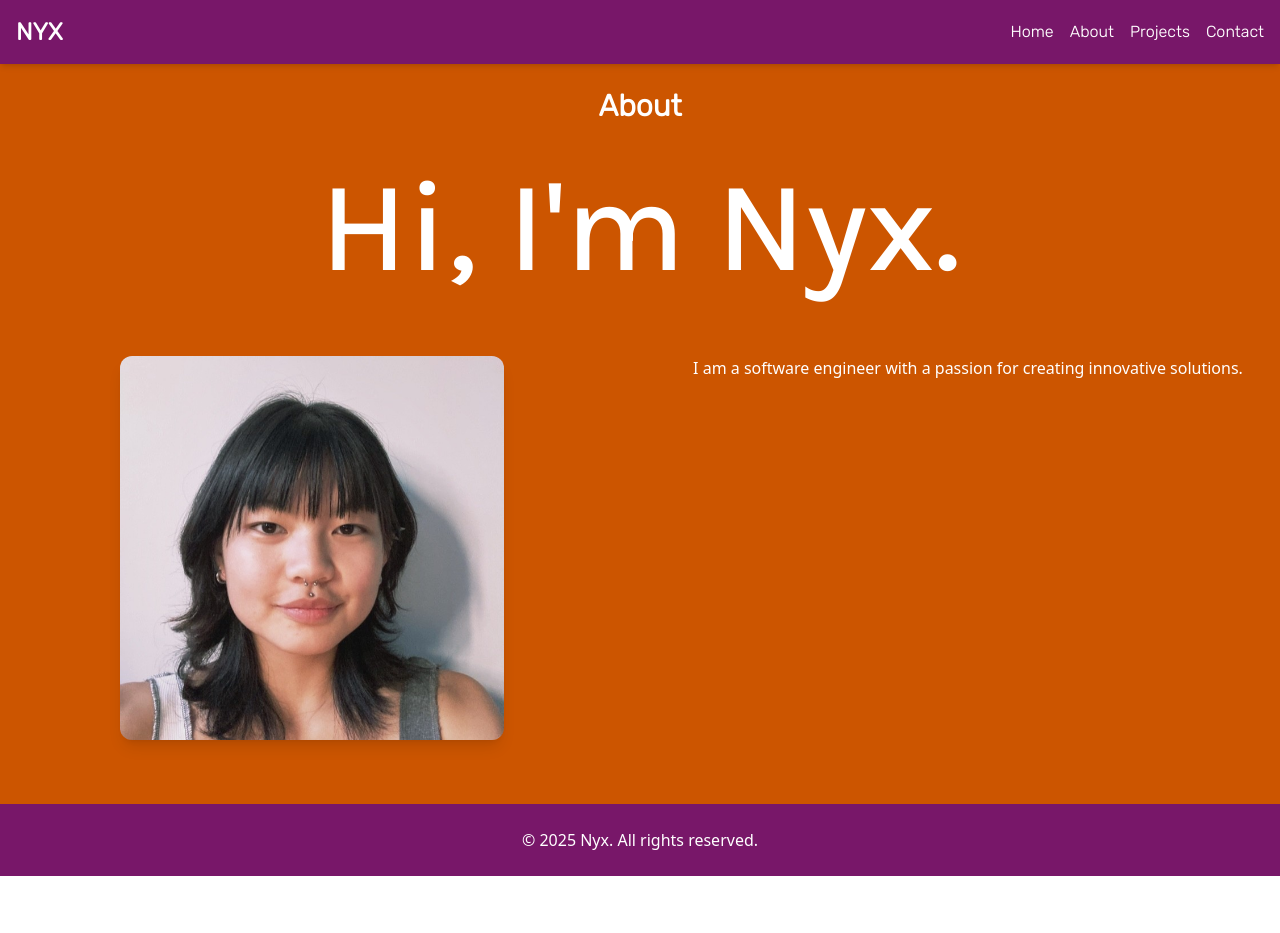
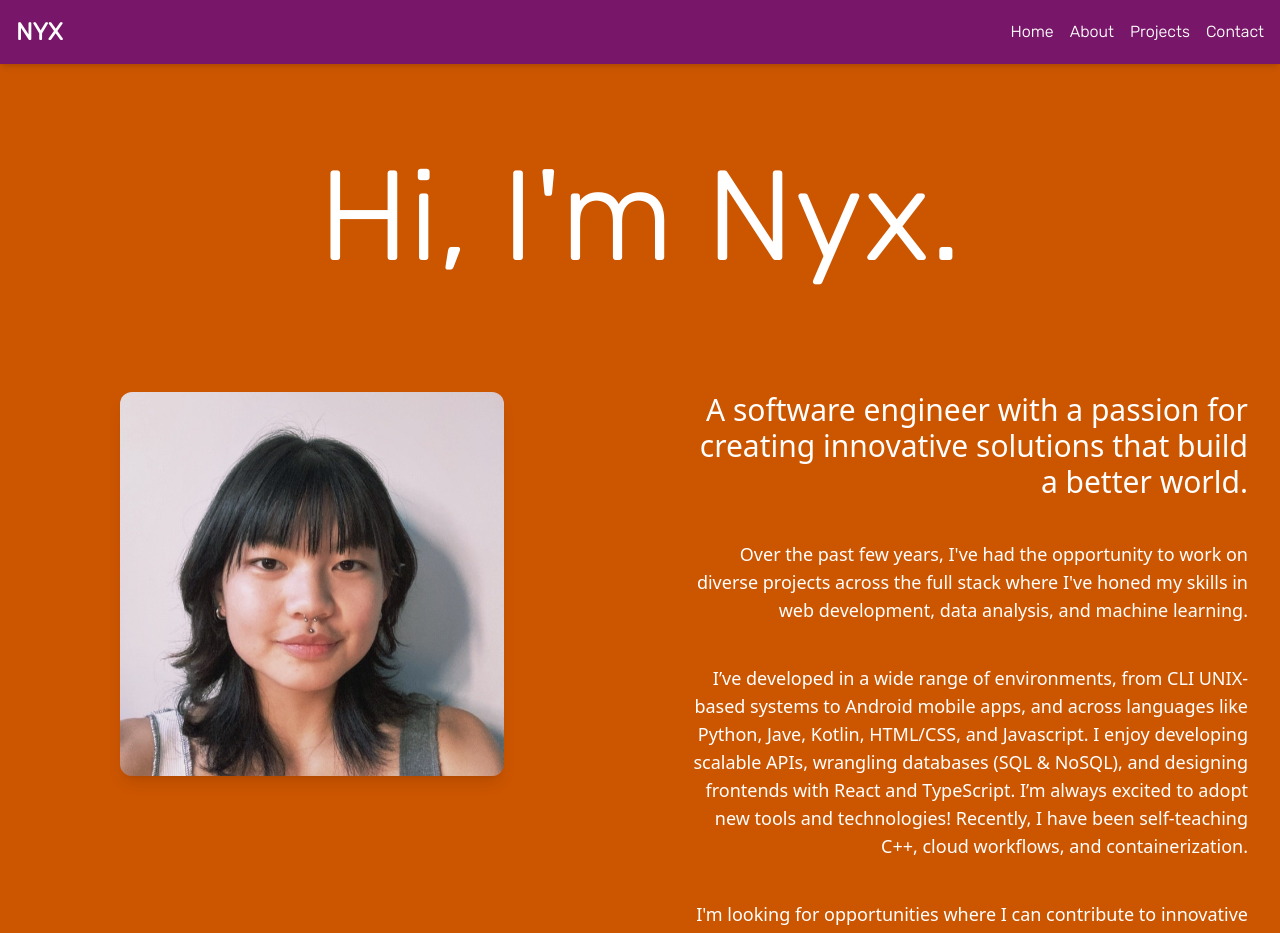
Before and after one commit to onyxisonit/personalWebsite, a React (Vite) app in the folder frontend/: page /about in a window 1280 px wide. Shown: the top 933 px of the page. Before the commit the page ends 876 px from the top, so only its background shows below. Built offline with nearby package versions, Linux system fonts and the light colour scheme.

Commit message:
about page content

```diff
--- a/frontend/src/pages/About.tsx
+++ b/frontend/src/pages/About.tsx
@@ -1,11 +1,11 @@
 function About() {
     return(
         <section className="min-h-screen bg-burntOrange text-white scroll-mt-20 pt-12">
-        <header className=" flex items-center justify-center font-display font-bold py-10">
-            <h1 className="text-3xl">About</h1>
+        <header className=" flex items-center justify-center font-display font-bold py-12 mt-14 mx-4 sm:mx-auto">
+            <h2 className="text-9xl text-center font-medium h-1/2 w-full">Hi, I'm Nyx.</h2>
         </header>
-        <div className="w-full flex items-center justify-center font-body mx-4 sm:mx-auto">
-            <h2 className="text-9xl text-center font-medium h-1/2 w-full">Hi, I'm Nyx.</h2>
+        <div className="w-full flex items-center justify-center font-body ">
+
         </div>
         <div className="mx-auto max-w-7xl px-4 py-16 sm:px-6 lg:px-8">
             <div className="grid gap-16 lg:grid-cols-2 lg:gap-24">
@@ -17,8 +17,38 @@ function About() {
                     </div>
                 </div>
                 <div className="flex flex-col gap-10">
-                    <p className="max-w-2xl text-center">
-                            I am a software engineer with a passion for creating innovative solutions.
+                    <p className="max-w-2xl text-3xl text-right">
+                            A software engineer with a passion for creating innovative solutions that build a better world.
+                    </p>
+
+                    {/* can add animation here for anchor tags*/}
+
+                    <p className="max-w-2xl text-lg text-right">
+                           Over the past few years, I've had the opportunity to work on diverse
+                           <a href="/projects" className="hover:text-plum font-medium"> projects</a> across the full stack where
+                           I've honed my skills in web development, data analysis, and machine learning.
+                    </p>
+                    {/* <ul className="list-disc">
+                        <li>I worked with LivableStreets Alliance to analyze transit equity in Suffolk County using Python, pandas, and machine learning—combining civic tech with data storytelling.</li>
+                        <li>I built Unwind, a Kotlin-based meditation app integrating APIs like Spotify and OpenAI for personalized wellness experiences.</li>
+                        <li>I engineered Foodlib, a full-stack web platform using Flask, MongoDB, React, and Google OAuth, enabling users to explore and track nutrition data with improved input accuracy.</li>
+                    </ul> */}
+
+                    {/* can add afor designing front end*/}
+                    <p className="max-w-2xl text-lg text-right">
+                        I’ve developed in a wide range of environments, from CLI UNIX-based systems to Android mobile apps,
+                        and across languages like Python, Jave, Kotlin, HTML/CSS, and Javascript.
+                        I enjoy developing scalable APIs, wrangling databases (SQL & NoSQL),
+                        and designing frontends with React and TypeScript.
+                        I’m always excited to adopt new tools and technologies! Recently, I have been self-teaching C++, cloud workflows, and containerization.
+                    </p>
+
+                    <p className="max-w-2xl text-lg text-right">
+                        I'm looking for opportunities where I can contribute to innovative products, grow alongside great teammates, and make tech more inclusive and impactful.
+                    </p>
+
+                    <p className="max-w-2xl text-lg text-right">
+                        Let's build something thoughtful <a href="/contact" className="hover:text-plum font-medium">together</a>!
                     </p>
                 </div>
 
```
